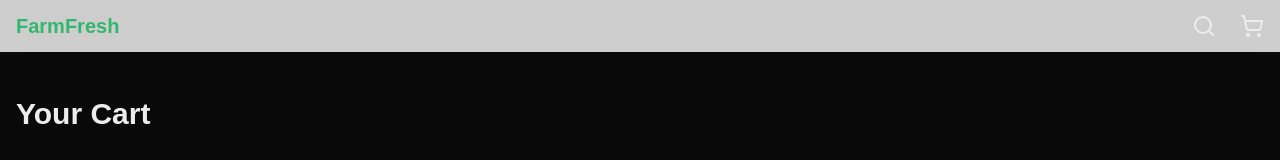
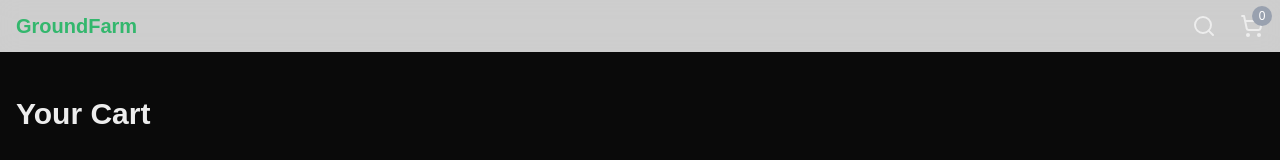
Before and after one commit to bckyrd-io/brand-store, a Next.js app: page /cart in a window 1280 px wide. Shown: the top 160 px of the page. Built offline with nearby package versions, Linux system fonts and the light colour scheme.

Commit message:
added cart count

```diff
--- a/src/components/Header.tsx
+++ b/src/components/Header.tsx
@@ -1,20 +1,28 @@
 import Link from 'next/link';
 import { ShoppingCart, Search } from 'lucide-react';
+import { useCart } from '../context/CartContext';
 
 export default function Header() {
+  const { cartCount } = useCart();
+
   return (
-    <header className="fixed top-0 w-full bg-white/80 backdrop-blur-md z-50 ">
+    <header className="fixed top-0 w-full bg-white/80 backdrop-blur-md z-50">
       <div className="container mx-auto px-4 py-3 flex items-center justify-between">
         <Link href="/" className="text-xl font-bold text-primary">
-          FarmFresh
+          GroundFarm
         </Link>
 
         <div className="flex items-center gap-6">
           <button className="hover:text-primary transition-colors">
             <Search size={24} />
           </button>
-                    <Link href="/cart" className="hover:text-primary transition-colors">
+          <Link href="/cart" className="hover:text-primary transition-colors relative">
             <ShoppingCart size={24} />
+            <span className={`absolute -top-2 -right-2 text-white text-xs rounded-full w-5 h-5 flex items-center justify-center ${
+              cartCount > 0 ? 'bg-primary' : 'bg-gray-400'
+            }`}>
+              {cartCount}
+            </span>
           </Link>
         </div>
       </div>
--- /dev/null
+++ b/src/context/CartContext.tsx
@@ -0,0 +1,67 @@
+import { createContext, useContext, useState, ReactNode } from 'react';
+
+interface CartItem {
+  id: string;
+  name: string;
+  price: number;
+  quantity: number;
+  image: string;
+}
+
+interface CartContextType {
+  items: CartItem[];
+  addToCart: (item: Omit<CartItem, 'quantity'>) => void;
+  removeFromCart: (id: string) => void;
+  updateQuantity: (id: string, quantity: number) => void;
+  cartCount: number;
+}
+
+const CartContext = createContext<CartContextType | undefined>(undefined);
+
+export function CartProvider({ children }: { children: ReactNode }) {
+  const [items, setItems] = useState<CartItem[]>([]);
+
+  const addToCart = (product: Omit<CartItem, 'quantity'>) => {
+    setItems(currentItems => {
+      const existingItem = currentItems.find(item => item.id === product.id);
+
+      if (existingItem) {
+        return currentItems.map(item =>
+          item.id === product.id
+            ? { ...item, quantity: item.quantity + 1 }
+            : item
+        );
+      }
+
+      return [...currentItems, { ...product, quantity: 1 }];
+    });
+  };
+
+  const removeFromCart = (id: string) => {
+    setItems(currentItems => currentItems.filter(item => item.id !== id));
+  };
+
+  const updateQuantity = (id: string, quantity: number) => {
+    setItems(currentItems =>
+      currentItems.map(item =>
+        item.id === id ? { ...item, quantity } : item
+      )
+    );
+  };
+
+  const cartCount = items.reduce((total, item) => total + item.quantity, 0);
+
+  return (
+    <CartContext.Provider value={{ items, addToCart, removeFromCart, updateQuantity, cartCount }}>
+      {children}
+    </CartContext.Provider>
+  );
+}
+
+export function useCart() {
+  const context = useContext(CartContext);
+  if (context === undefined) {
+    throw new Error('useCart must be used within a CartProvider');
+  }
+  return context;
+}
--- a/src/pages/_app.tsx
+++ b/src/pages/_app.tsx
@@ -1,6 +1,11 @@
 import "@/styles/globals.css";
 import type { AppProps } from "next/app";
+import { CartProvider } from "../context/CartContext";
 
 export default function App({ Component, pageProps }: AppProps) {
-  return <Component {...pageProps} />;
+  return (
+    <CartProvider>
+      <Component {...pageProps} />
+    </CartProvider>
+  );
 }
--- a/src/pages/index.tsx
+++ b/src/pages/index.tsx
@@ -4,6 +4,8 @@ import { Space_Grotesk } from "next/font/google";
 import Header from '../components/Header';
 import Footer from '../components/Footer';
 import Link from 'next/link';
+import { useCart } from '../context/CartContext';
+
 
 const spaceGrotesk = Space_Grotesk({
   subsets: ["latin"],
@@ -12,6 +14,7 @@ const spaceGrotesk = Space_Grotesk({
 
 export default function Home() {
   const [currentSlide, setCurrentSlide] = useState(0);
+  const { addToCart } = useCart();
 
   const slides = [
     {
@@ -142,7 +145,7 @@ export default function Home() {
         <section className="pt-8 pb-24">
           <div className="container mx-auto px-4">
             <div className="w-full space-y-6">
-              <div className="relative w-full h-[60vh] md:h-[70vh] rounded-3xl overflow-hidden shadow-2xl">
+              <div className="relative w-full h-[60vh] md:h-[70vh] rounded overflow-hidden shadow-2xl">
                 <Image
                   src={slides[currentSlide].image}
                   alt={slides[currentSlide].title}
@@ -208,6 +211,12 @@ export default function Home() {
                     <div className="flex justify-between items-center">
                       <span className="text-xl font-bold text-primary">${product.price}</span>
                       <button
+                        onClick={() => addToCart({
+                          id: product.id,
+                          name: product.name,
+                          price: product.price,
+                          image: product.image
+                        })}
                         className="bg-primary text-white px-6 py-2 hover:bg-primary-dark transition-colors duration-300 font-medium"
                         aria-label={`Add ${product.name} to cart`}
                       >
```
